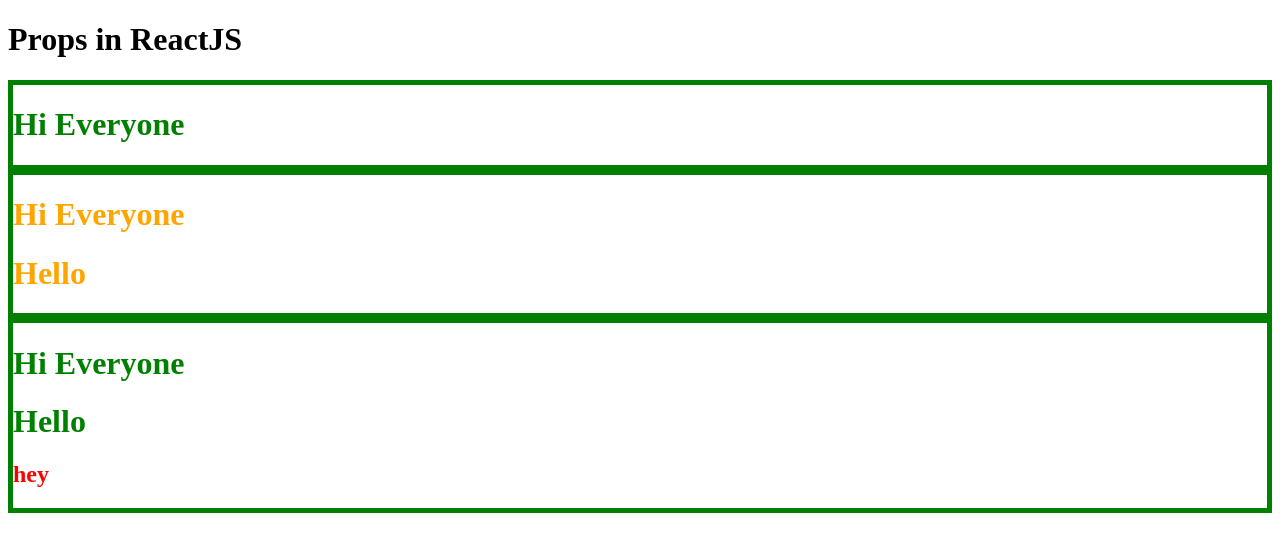
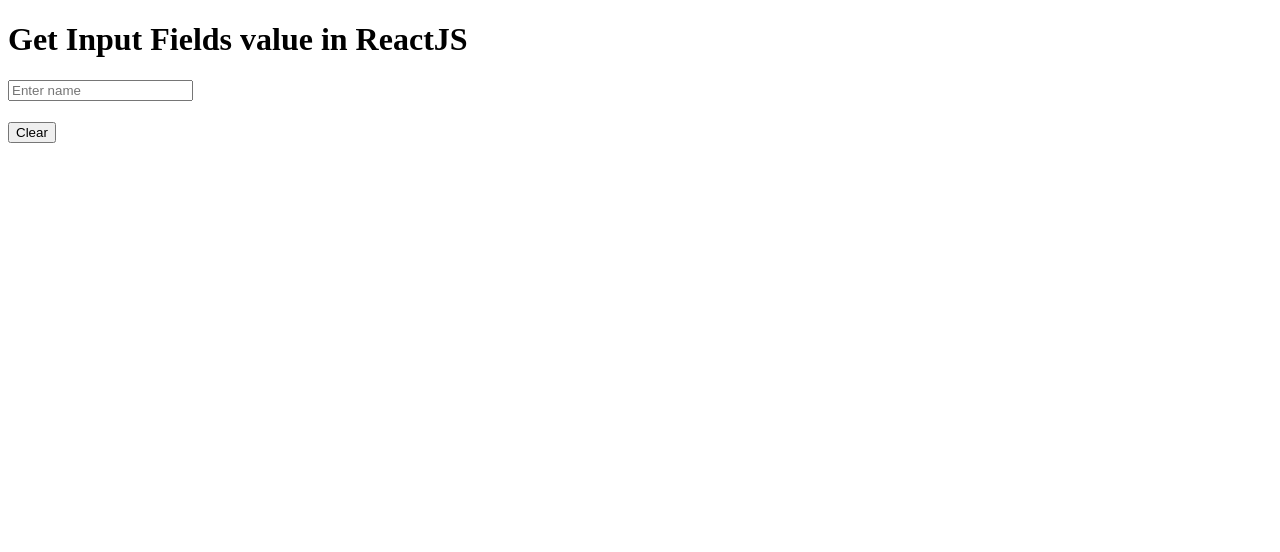
Before and after one commit to ravishranjan1/LearnReactJS, a React (Vite) app in the folder Learn_ReactJS/: page / in a window 1280 px wide. Shown: the top 552 px of the page. Built offline with nearby package versions, Linux system fonts and the light colour scheme.

Commit message:
Input Fields

```diff
--- a/Learn_ReactJS/src/App.jsx
+++ b/Learn_ReactJS/src/App.jsx
@@ -1,17 +1,12 @@
-
-
-import Wrapper from "./Wrapper"
-
+import{useState} from "react";
 function App(){
-
+  const [val1,setVal1] = useState("");
   return(
     <>
-      <h1>Props in ReactJS</h1>
-      <Wrapper/>
-      <Wrapper color="orange"><h1>Hello</h1></Wrapper>
-      <Wrapper><h1>Hello</h1>
-        <h2 style={{color:"red"}}>hey</h2>
-      </Wrapper>
+      <h1>Get Input Fields value in ReactJS</h1>
+      <input type="text" value = {val1} onChange ={(event)=>setVal1(event.target.value)} placeholder = "Enter name"/>
+      <h1>{val1}</h1>
+      <button onClick={()=>setVal1("")}>Clear</button>
     </>
   )
 }
```
